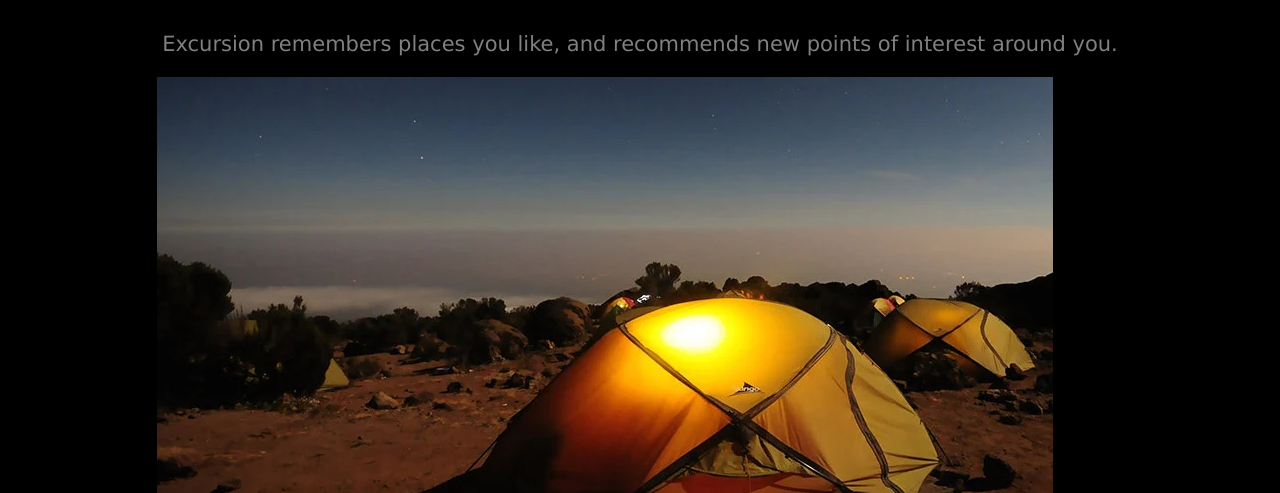
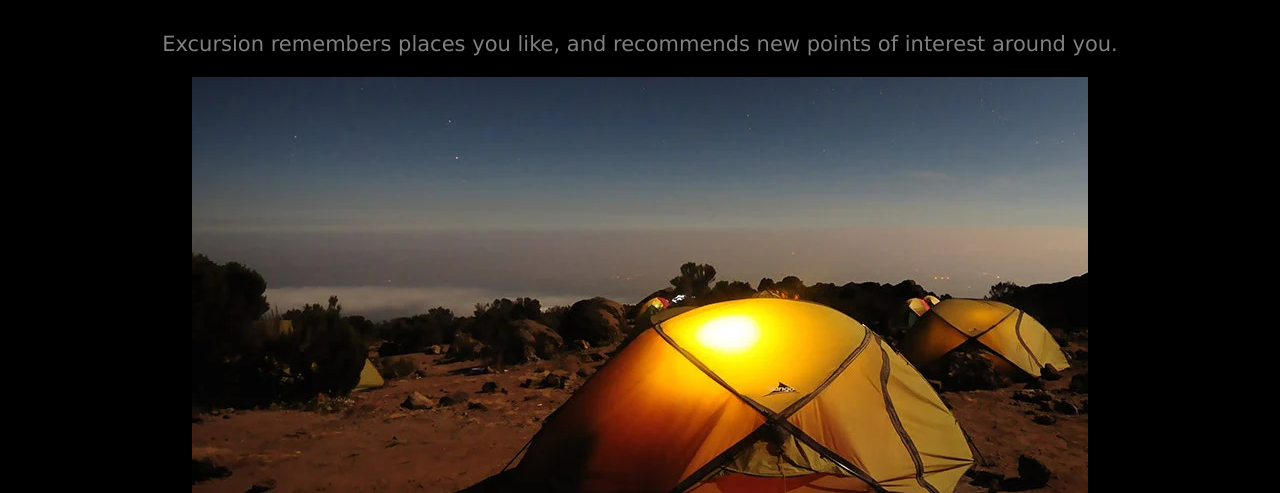
Before and after one commit to CodeMeDaniel/codecademy, a plain HTML site: page index.html in a window 1280 px wide. Shown: the part 397-890 px from the top of the page. Drawn offline with Linux system fonts and the light colour scheme.

Commit message:
update img

```diff
--- a/resources/css/style.css
+++ b/resources/css/style.css
@@ -41,3 +41,8 @@ video {
     text-align: right;
     color: gray;
 }
+
+img {
+    display: block;
+    margin: auto;
+}
```
